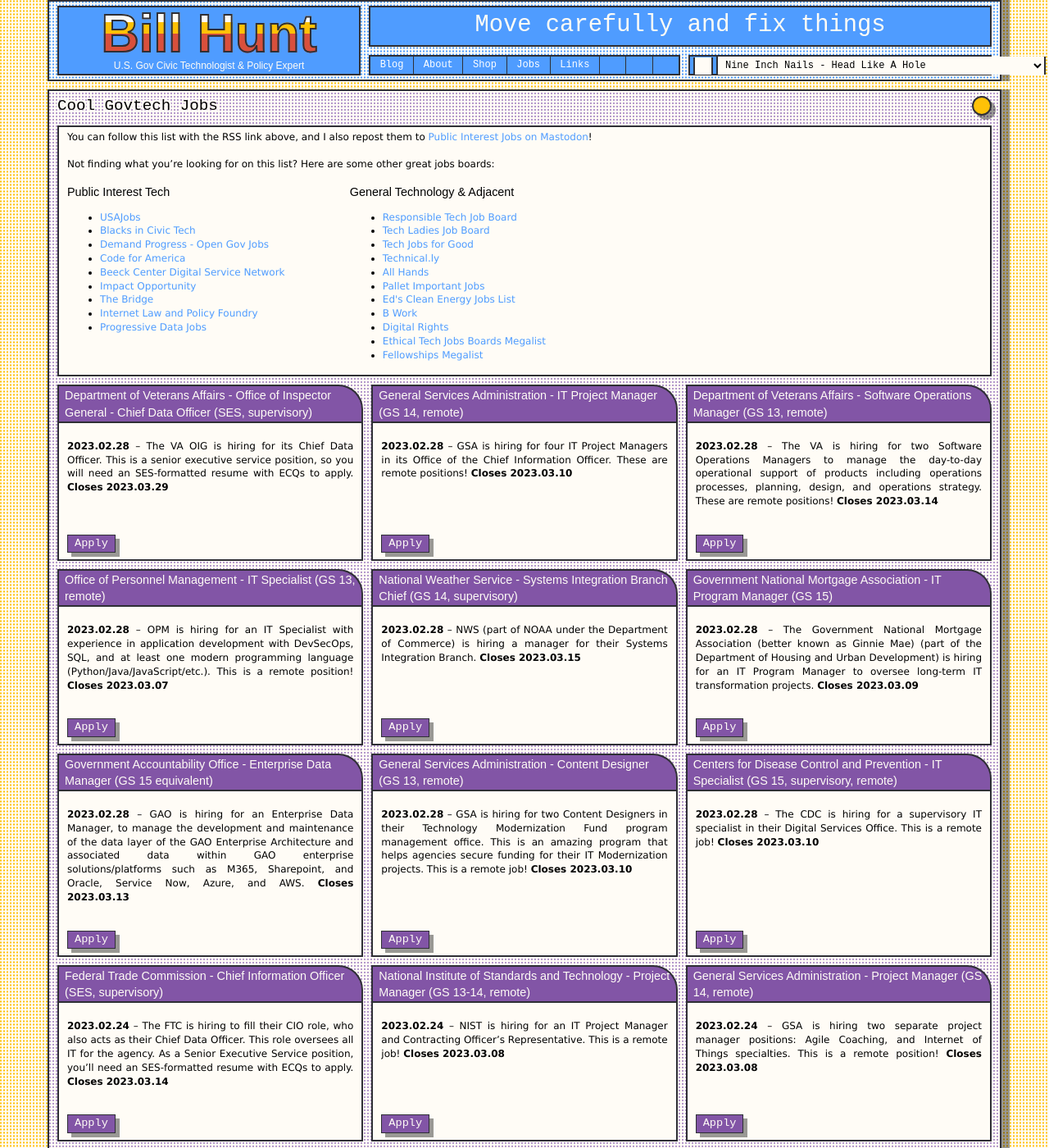
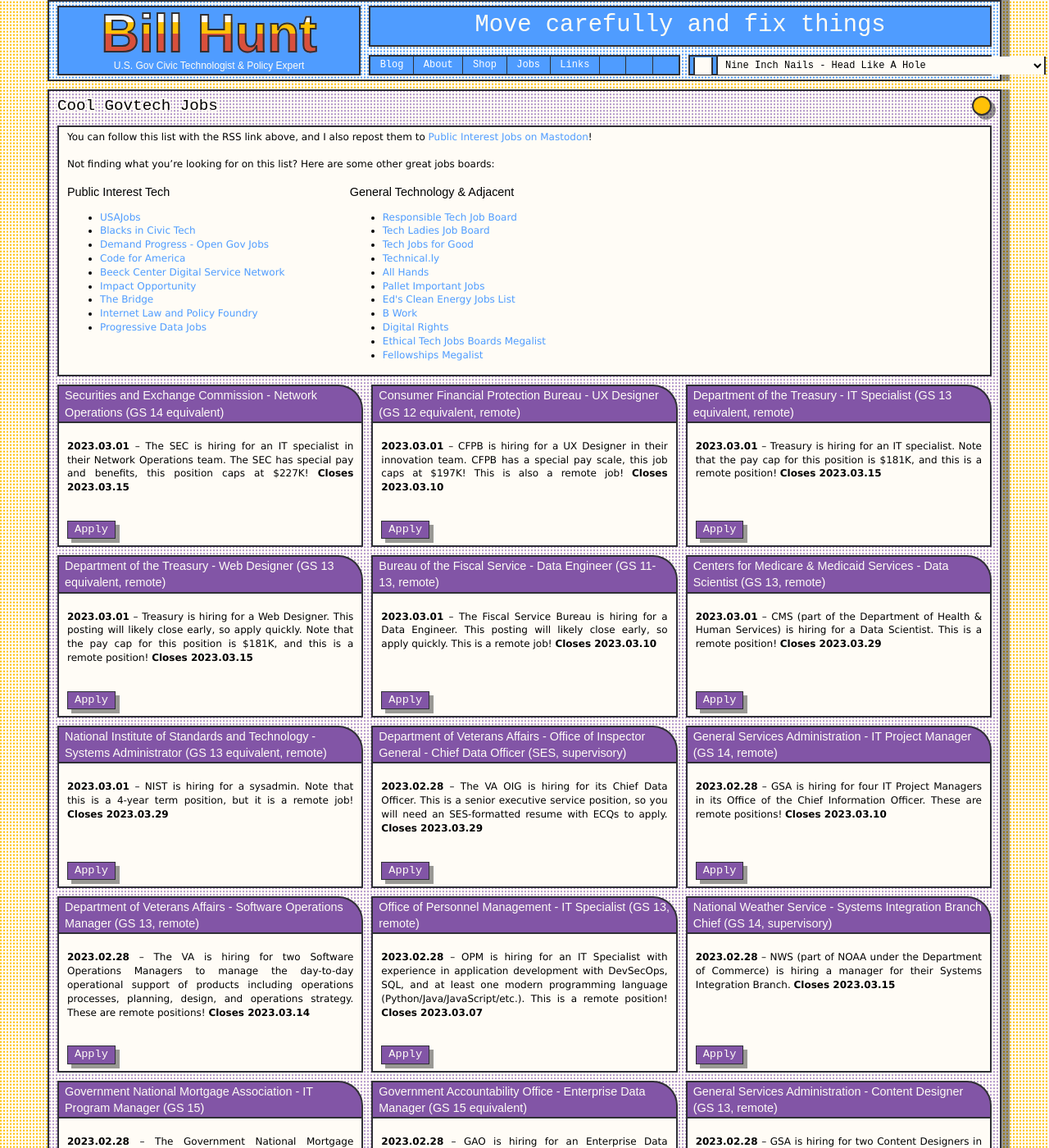
Before and after one commit to krusynth/billhunt.dev, a Jekyll site: the page built from jobs.md, in a window 1280 px wide and 1400 px high. Shown: the whole window at 82% size. Built offline with Jekyll 4.4.1, drawn with Linux system fonts in a browser that asks for light colours; some web fonts are replaced.

Commit message:
Update jobs.

```diff
--- a/_data/jobs.yml
+++ b/_data/jobs.yml
@@ -1,3 +1,45 @@
+- title: Securities and Exchange Commission - Network Operations (GS 14 equivalent)
+  url: https://www.usajobs.gov/job/709588800
+  date: 2023-03-01
+  closes: 2023-03-15
+  content: The SEC is hiring for an IT specialist in their Network Operations team. The SEC has special pay and benefits, this position caps at $227K!
+
+- title: Consumer Financial Protection Bureau - UX Designer (GS 12 equivalent, remote)
+  url: https://www.usajobs.gov/job/709635700
+  date: 2023-03-01
+  closes: 2023-03-10
+  content: CFPB is hiring for a UX Designer in their innovation team. CFPB has a special pay scale, this job caps at $197K! This is also a remote job!
+
+- title: Department of the Treasury - IT Specialist (GS 13 equivalent, remote)
+  url: https://www.usajobs.gov/job/709845900
+  date: 2023-03-01
+  closes: 2023-03-15
+  content: Treasury is hiring for an IT specialist. Note that the pay cap for this position is $181K, and this is a remote position!
+
+- title: Department of the Treasury - Web Designer (GS 13 equivalent, remote)
+  url: https://www.usajobs.gov/job/709840500
+  date: 2023-03-01
+  closes: 2023-03-15
+  content: Treasury is hiring for a Web Designer. This posting will likely close early, so apply quickly. Note that the pay cap for this position is $181K, and this is a remote position!
+
+- title: Bureau of the Fiscal Service - Data Engineer (GS 11-13, remote)
+  url: https://www.usajobs.gov/job/709250300
+  date: 2023-03-01
+  closes: 2023-03-10
+  content: The Fiscal Service Bureau is hiring for a Data Engineer.  This posting will likely close early, so apply quickly. This is a remote job!
+
+- title: Centers for Medicare & Medicaid Services - Data Scientist (GS 13, remote)
+  url: https://www.usajobs.gov/job/709580700
+  date: 2023-03-01
+  closes: 2023-03-29
+  content: CMS (part of the Department of Health & Human Services) is hiring for a Data Scientist. This is a remote position!
+
+- title: National Institute of Standards and Technology - Systems Administrator (GS 13 equivalent, remote)
+  url: https://www.usajobs.gov/job/709591200
+  date: 2023-03-01
+  closes: 2023-03-29
+  content: NIST is hiring for a sysadmin. Note that this is a 4-year term position, but it is a remote job!
+
 - title: Department of Veterans Affairs - Office of Inspector General - Chief Data Officer (SES, supervisory)
   url: https://www.usajobs.gov/job/709213200
   date: 2023-02-28
```
